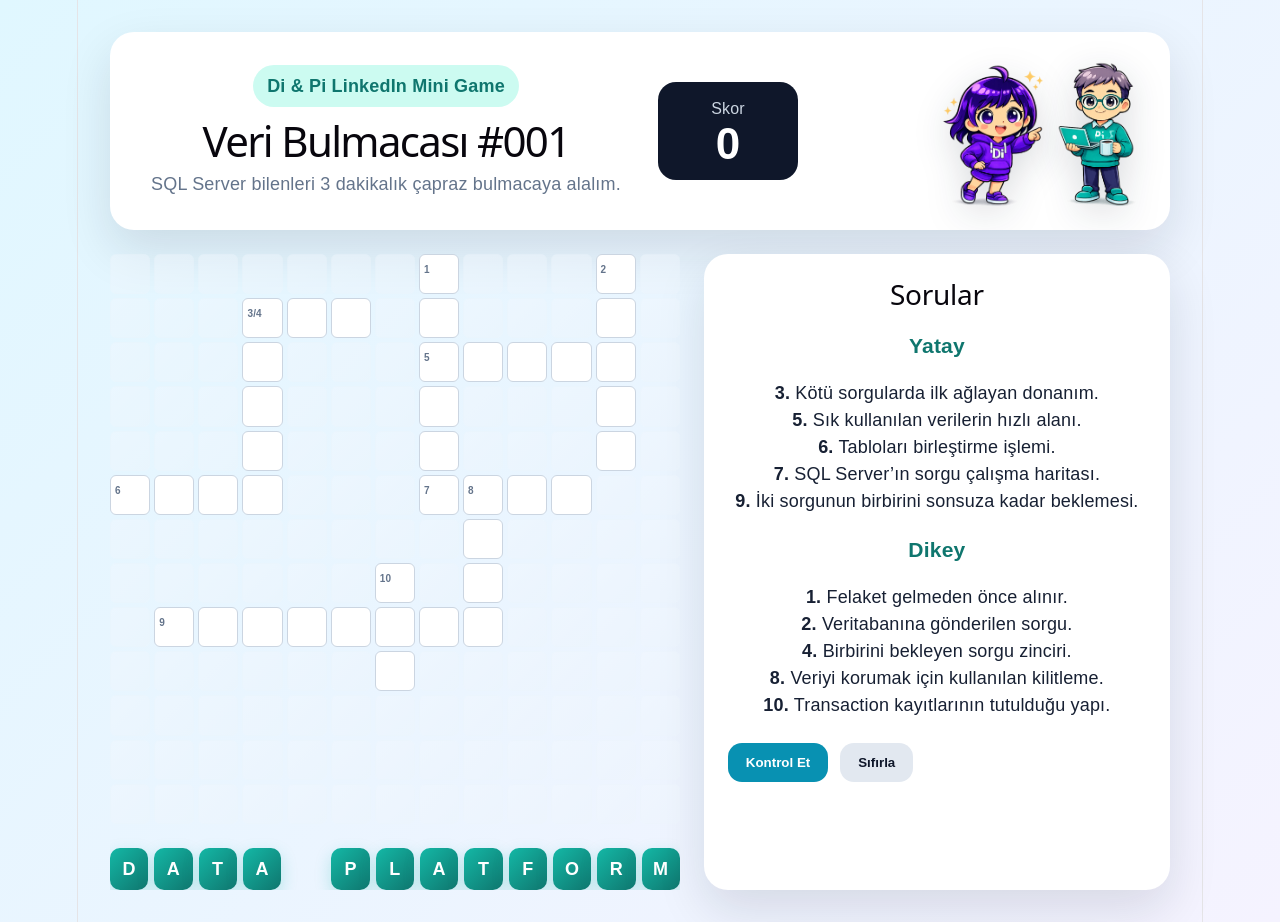
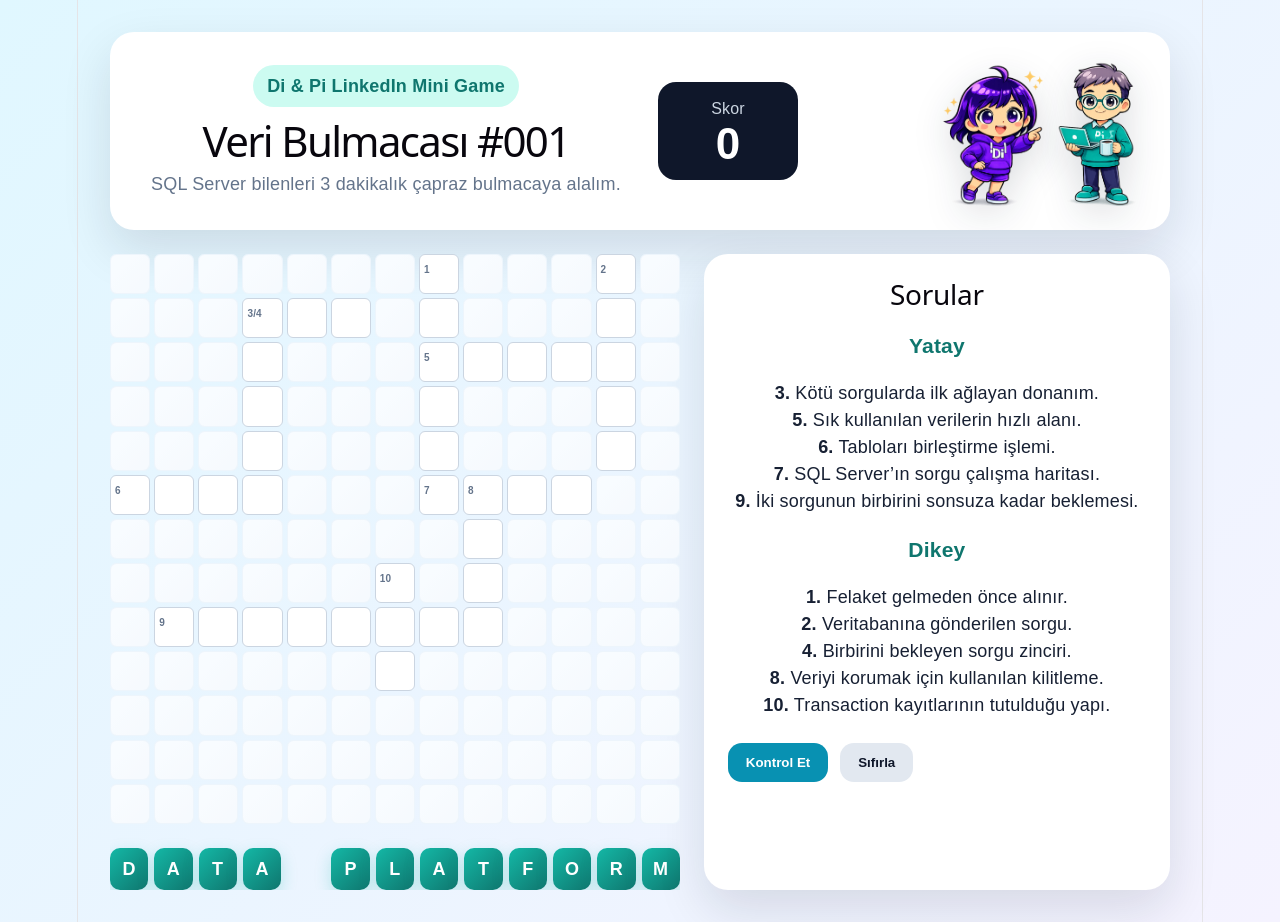
Before and after one commit to oguzkkutlu-dp/di-pi-crossword, a React (Vite) app: page / in a window 1280 px wide. Built offline with nearby package versions, Linux system fonts and the light colour scheme.

Commit message:
add linkedin preview image

```diff
--- a/src/App.css
+++ b/src/App.css
@@ -133,7 +133,16 @@ h1 {
 .cell.black {
   background: linear-gradient(135deg, #f3f9ff, #edf5fc);
   border: 1px solid #edf5fc;
-  opacity: 0.45;
+  position: relative;
+}
+
+.cell.black::after {
+  content: "";
+  position: absolute;
+  inset: 0;
+  background: rgba(255,255,255,0.45);
+  border-radius: 6px;
+  pointer-events: none;
 }
 
 .cell.white {
@@ -464,10 +473,10 @@ button.secondary {
 
 .num {
   pointer-events: none;
-  z-index: 2;
+  z-index: 4;
 }
 
 .cell input {
   position: relative;
-  z-index: 1;
+  z-index: 3;
 }
```
